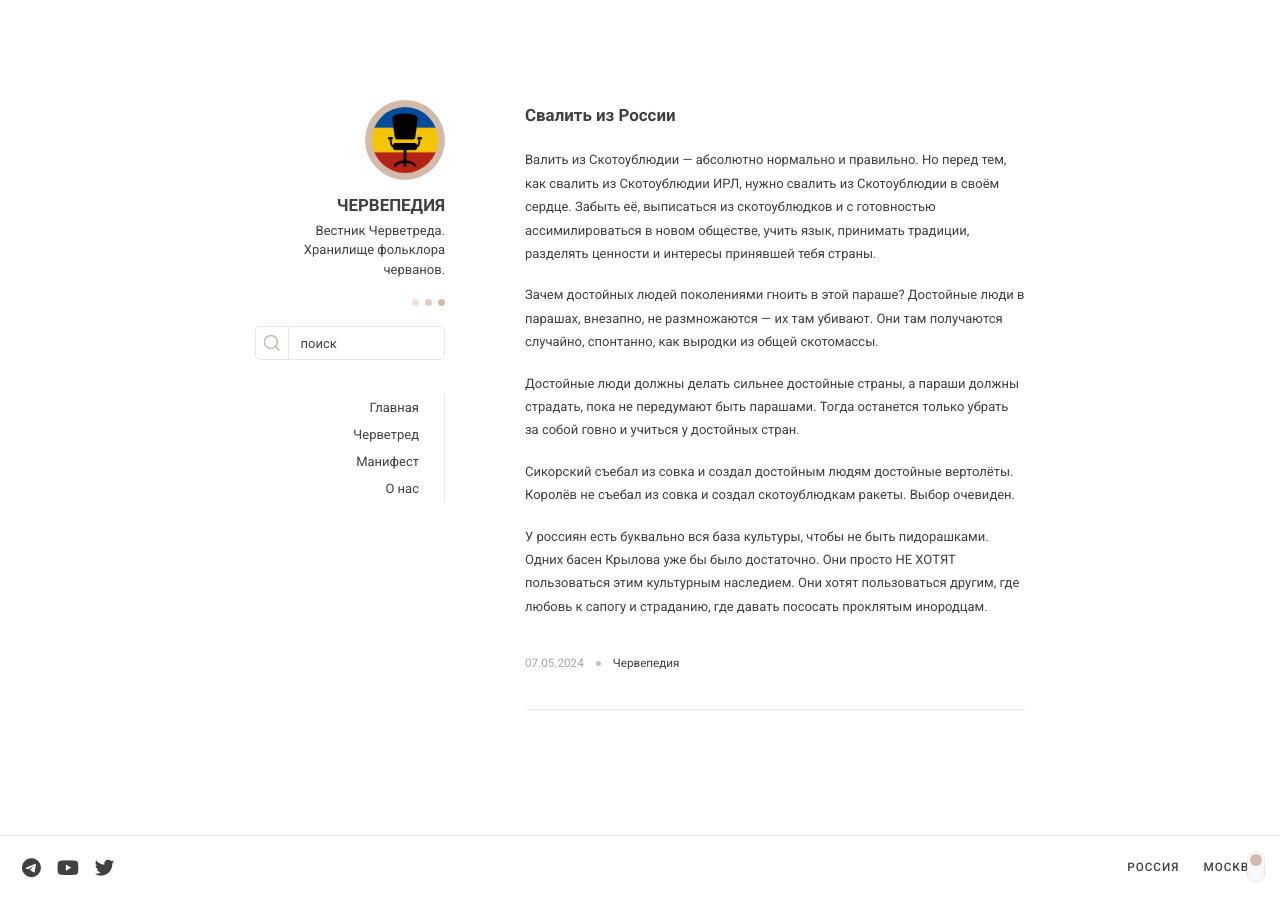
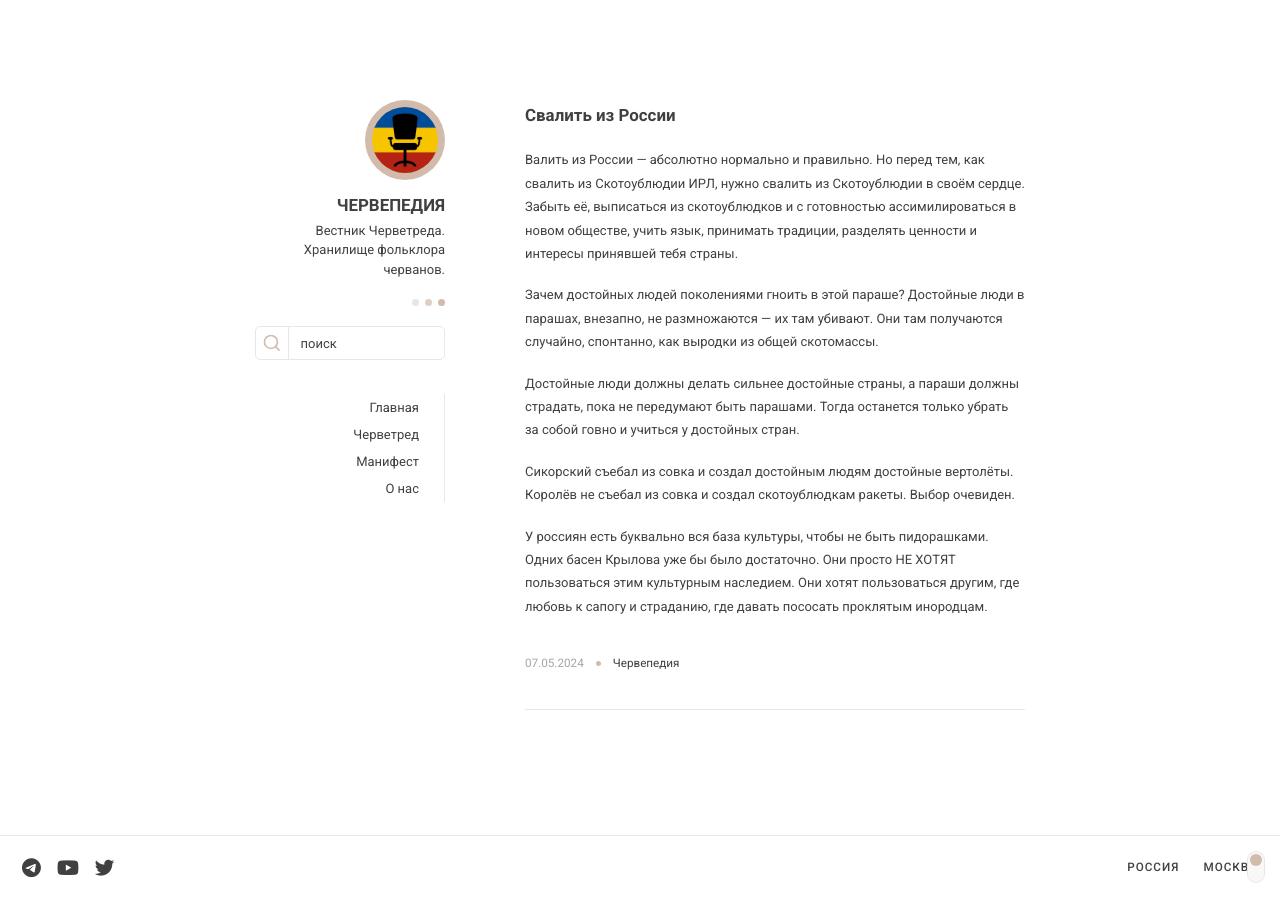
Before and after one commit to chervepediya/chervepediya.github.io, a Jekyll site: the page built from _posts/2024-05-07-escape-scotoublydia.md, in a window 1280 px wide. Built offline with Jekyll 4.4.1, drawn with Linux system fonts in a browser that asks for light colours; a script that is not in the unit is left out.

Commit message:
Update 2024-05-07-escape-scotoublydia.md

```diff
--- a/_posts/2024-05-07-escape-scotoublydia.md
+++ b/_posts/2024-05-07-escape-scotoublydia.md
@@ -5,7 +5,7 @@ date: 2024-05-07
 layout: post
 ---
 
-<p>Валить из Скотоублюдии — абсолютно нормально и правильно. Но перед тем, как свалить из Скотоублюдии ИРЛ, нужно свалить из Скотоублюдии в своём сердце. Забыть её, выписаться из скотоублюдков и с готовностью ассимилироваться в новом обществе, учить язык, принимать традиции, разделять ценности и интересы принявшей тебя страны.</p>
+<p>Валить из России — абсолютно нормально и правильно. Но перед тем, как свалить из Скотоублюдии ИРЛ, нужно свалить из Скотоублюдии в своём сердце. Забыть её, выписаться из скотоублюдков и с готовностью ассимилироваться в новом обществе, учить язык, принимать традиции, разделять ценности и интересы принявшей тебя страны.</p>
 
 <p>Зачем достойных людей поколениями гноить в этой параше? Достойные люди в парашах, внезапно, не размножаются — их там убивают. Они там получаются случайно, спонтанно, как выродки из общей скотомассы.</p>
 
```
